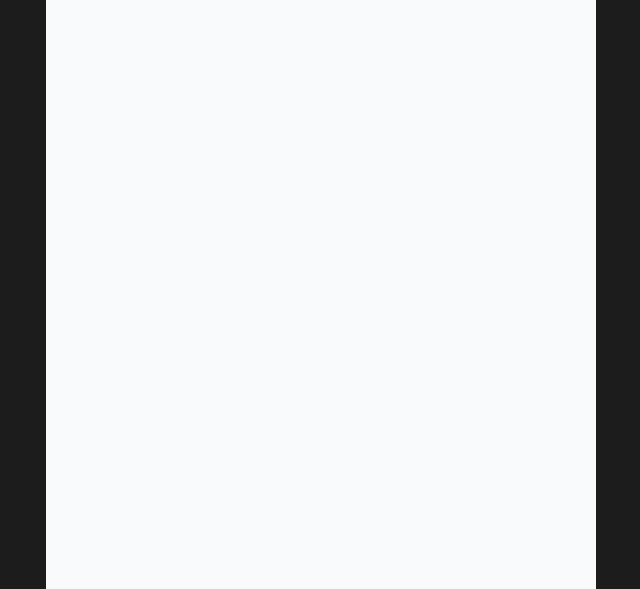
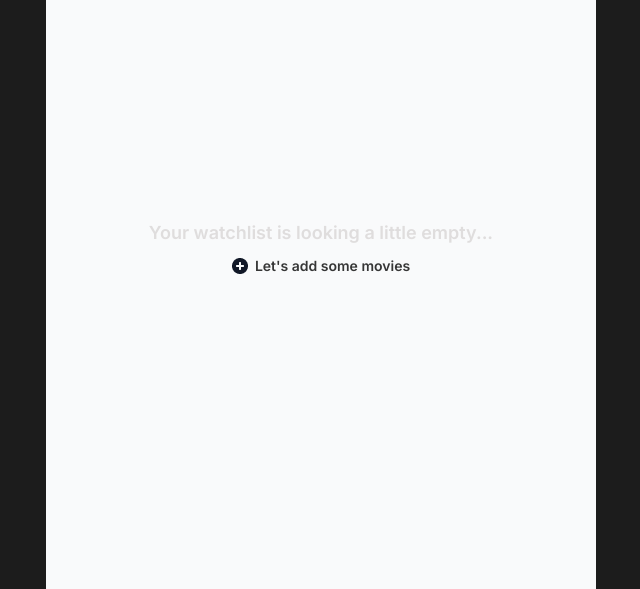
Before and after one commit to Mell-o/movie-watchlist, a plain HTML site: page watchlist.html in a window 1280 px wide. Shown: the part 211-800 px from the top of the page, without its empty margins (319-959 px from the left). Drawn offline with Linux system fonts and the light colour scheme.

Commit message:
Implement empty watchlist functionality
Added functionality to detect when the My Movies list in localStorage is empty. Displayed an empty watchlist message when no movies have been saved.

```diff
--- a/main.js
+++ b/main.js
@@ -7,6 +7,7 @@ const genreTagsLimit = 3
 const plotCharLimit = 132
 let moviePlotEl
 let movieImdbID
+let myMovies
 
 localStorage.clear()
 
@@ -23,7 +24,7 @@ if (searchForm) {
             const moviesData = await getMoviesData(movieIds)
             renderMovies(moviesData)
         } else {
-            moviesListEl.innerHTML = `<p class="no-results-text">Unable to find what you're looking for. Please try another search.</p>`
+            moviesListEl.innerHTML = `<p class="initial-text" id="no-results-text">Unable to find what you're looking for. Please try another search.</p>`
             inputBox.value = "Searching something with no data"
         }
     })
@@ -149,7 +150,7 @@ function renderMovies(moviesData) {
     addIcons.forEach(addIcon => {
         addIcon.addEventListener("click", function(e) {
             movieImdbID = e.target.parentElement.parentElement.parentElement.parentElement.id
-            const myMovies = JSON.parse(localStorage.getItem("myMovies")) || []
+            myMovies = JSON.parse(localStorage.getItem("myMovies")) || []
             if (!myMovies.includes(movieImdbID)) {
                 myMovies.push(movieImdbID)
                 localStorage.setItem("myMovies", JSON.stringify(myMovies))
@@ -165,6 +166,32 @@ async function getFullPlot(movieImdbID) {
     return movie.Plot
 }
 
+function renderEmptyWatchList() {
+    moviesListEl.innerHTML = `
+        <p class="initial-text" id="empty-watchlist-text">Your watchlist is looking a little empty...</p>
+        <div class="add-movies-wrapper">
+            <a href="./index.html"><img class="add-icon" src="./assets/icons/add.png"></a>
+            <p class="add-movies-text">Let's add some movies</p>
+        </div>
+    `
+
+    document.querySelector(".add-movies-wrapper").addEventListener("mouseenter", function(e) {
+        e.target.children[0].children[0].src = "./assets/icons/add-hover.png"
+    })
+
+    document.querySelector(".add-movies-wrapper").addEventListener("mouseleave", function(e) {
+        e.target.children[0].children[0].src = "./assets/icons/add.png"
+    })
+}
+
+if (document.body.id === "watchlist") {
+    myMovies = JSON.parse(localStorage.getItem("myMovies")) || []
+    if (myMovies.length === 0) {
+        renderEmptyWatchList()
+    } else {
+        renderWatchList()
+    }
+}
 
 if (inputBox) {
     renderStartExploringIcon()
--- a/styles.css
+++ b/styles.css
@@ -162,13 +162,16 @@ img.start-exploring-icon {
     margin: 149px auto;
 }
 
-p.no-results-text {
+p.initial-text {
     margin: 9em auto 0;
-    width: 321px;
-    font-weight: 700;
+    font-weight: 600;
     font-size: 1.125rem;
     color: #DFDDDD;
     text-align: center;
+}
+
+p#no-results-text {
+    width: 321px;
 }
 
 li.movie-item {
@@ -254,3 +257,24 @@ button.read-more-btn {
     color: #272727;
     cursor: pointer;
 }
+
+/* =================
+    Movies List - Watchlist
+   ================= */
+
+p#empty-watchlist-text {
+    width: 404px;
+}
+
+div.add-movies-wrapper {
+    display: flex;
+    justify-content: center;
+    align-items: center;
+    font-size: 0.875rem;
+    gap: 0.5em;
+}
+
+p.add-movies-text {
+    font-weight: 600;
+    color: #363636;
+}
--- a/watchlist.html
+++ b/watchlist.html
@@ -7,12 +7,14 @@
         <link href="https://fonts.googleapis.com/css2?family=Inter:ital,opsz,wght@0,14..32,100..900;1,14..32,100..900&display=swap" rel="stylesheet">
         <link rel="stylesheet" href="styles.css">
     </head>
-    <body>
+    <body id="watchlist">
         <header>
             <h1 class="main-title">My Watchlist</h1>
             <a href="index.html"><h2 class="subtitle">Search for movies</h2></a>
         </header>
-        <main></main>
+        <main>
+            <ul class="movies-list"></ul>
+        </main>
         <script src="main.js"></script>
     </body>
 </html>
```
